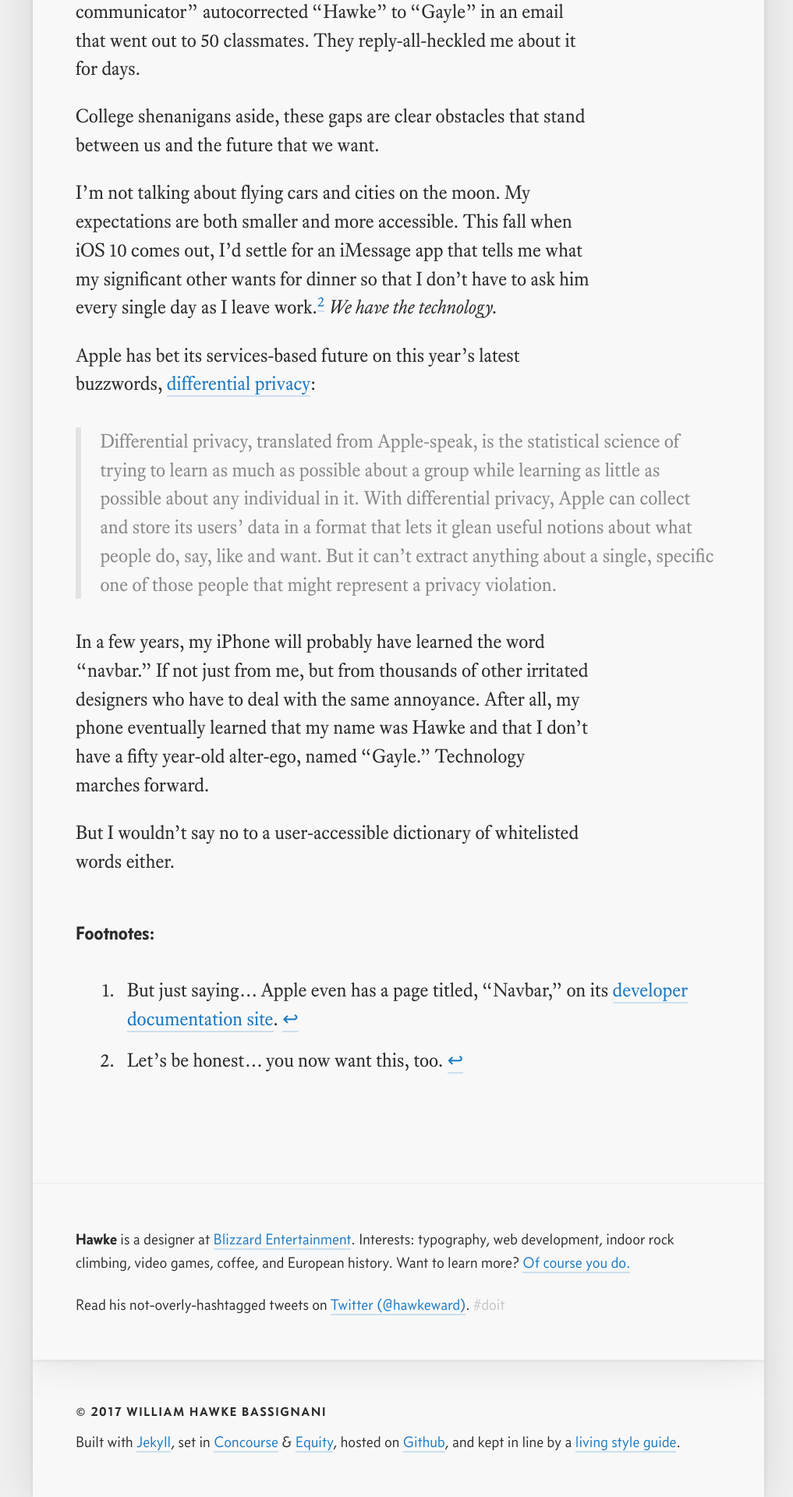
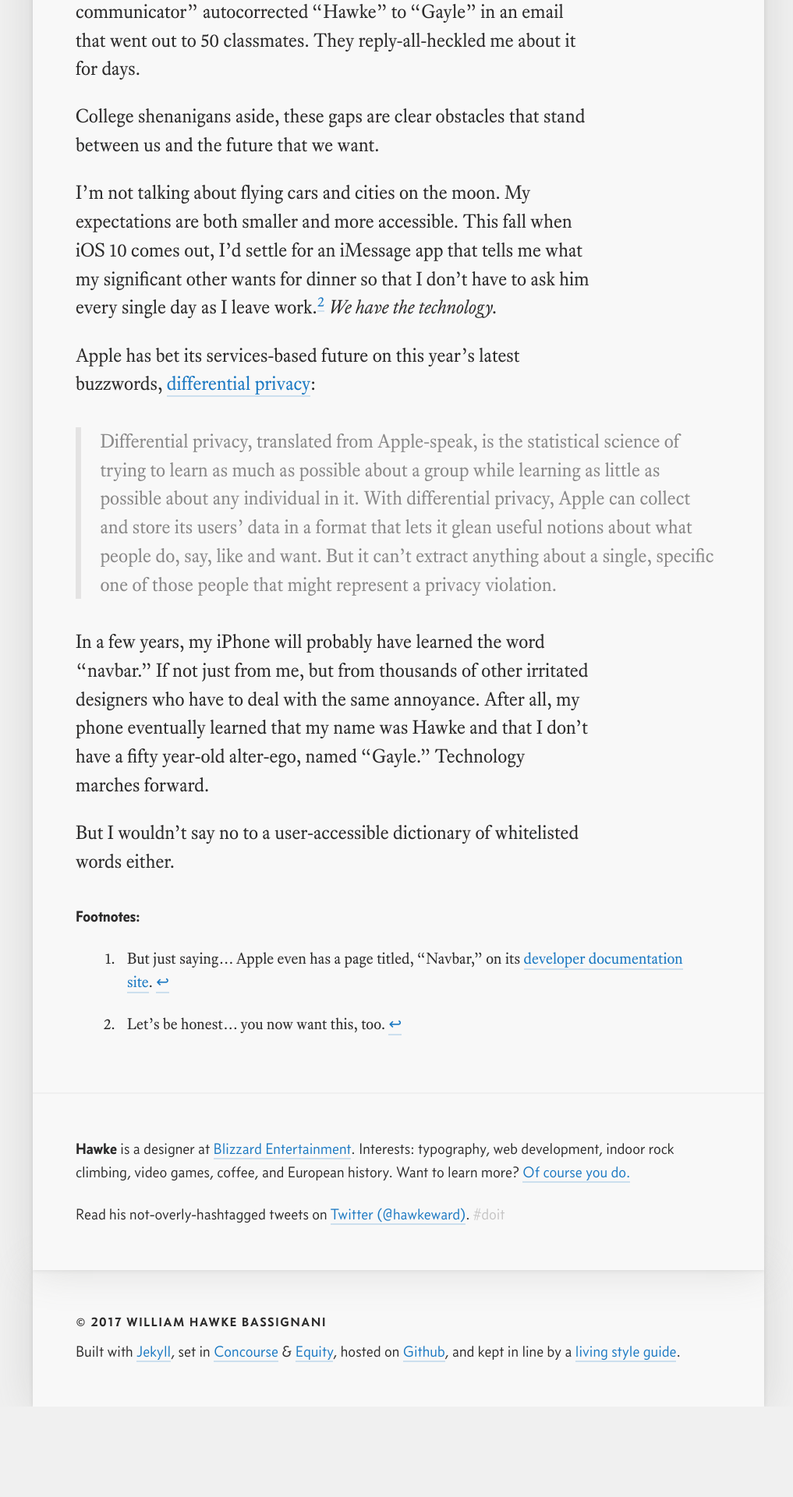
Before and after one commit to whbassignani/whbassignani.github.io, a Jekyll site: the page built from _posts/writing/2016-07-05-on-autocorrect.md, in a window 1280 px wide. Shown: the part 3549-5469 px from the top of the page at 78% size, without its empty margins (263-1280 px from the left). Built offline with Jekyll 4.4.1, drawn with Linux system fonts in a browser that asks for light colours; after the commit the page ends 5353 px from its top, so only the background shows below that.

Commit message:
Post footnotes styles; about page tweaks

```diff
--- a/about/index.html
+++ b/about/index.html
@@ -1,7 +1,5 @@
 ---
 title: About
-
-is_narrow: true
 
 banner:
 - size: 1280
--- a/css/main.scss
+++ b/css/main.scss
@@ -39,6 +39,7 @@
 
 
 // Page-specific
+@import "about";
 @import "homepage";
 @import "styleguide";
 @import "work";
--- /dev/null
+++ b/scss/_about.scss
@@ -0,0 +1,6 @@
+// About page-specific styles
+@media ($bp-m) {
+  .about .content-text > p {
+    margin-right: 20%;
+  }
+}
--- a/scss/_post.scss
+++ b/scss/_post.scss
@@ -33,10 +33,11 @@
 }
 
 .footnotes {
-  margin: $gutter-medium 0 $gutter-large;
-  font-size: $type-minus-one;
+  @include spacing-standard;
+  font-size: size(-1);
+  margin-bottom: 0;
 
-  p {
+  ol {
     margin: 0;
   }
 
@@ -47,13 +48,4 @@
     font-family: $sans-serif;
     font-weight: bold;
   }
-
-  @media ($bp-small) {
-    margin: $gutter-large 0 $gutter-larger;
-    font-size: $type-base;
-
-    &:before {
-      margin-bottom: $gutter-small;
-    }
-  }
 }
--- a/scss/typography/_lists.scss
+++ b/scss/typography/_lists.scss
@@ -30,7 +30,7 @@
   }
 
 li {
-  margin-bottom: size(-2);
+  margin: size(-2) 0;
   padding-left: size(-4);
 }
 
```
